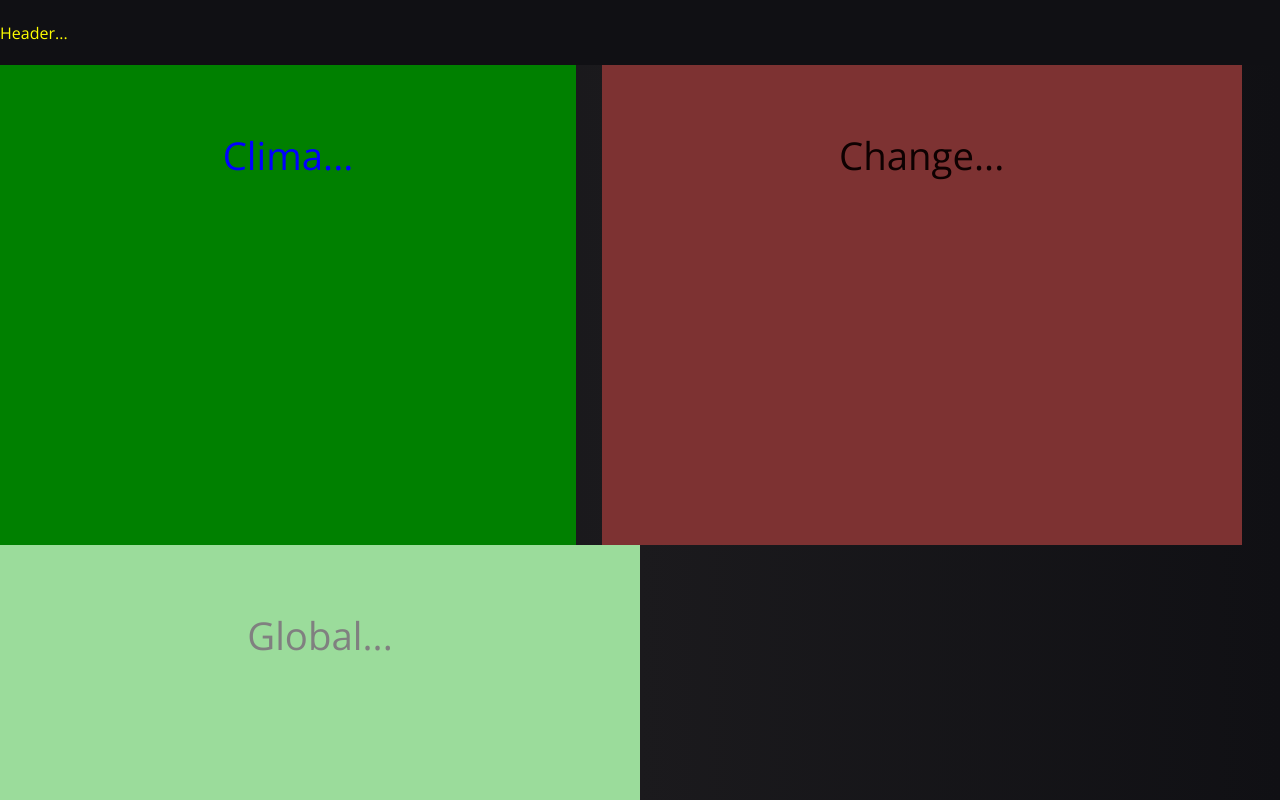
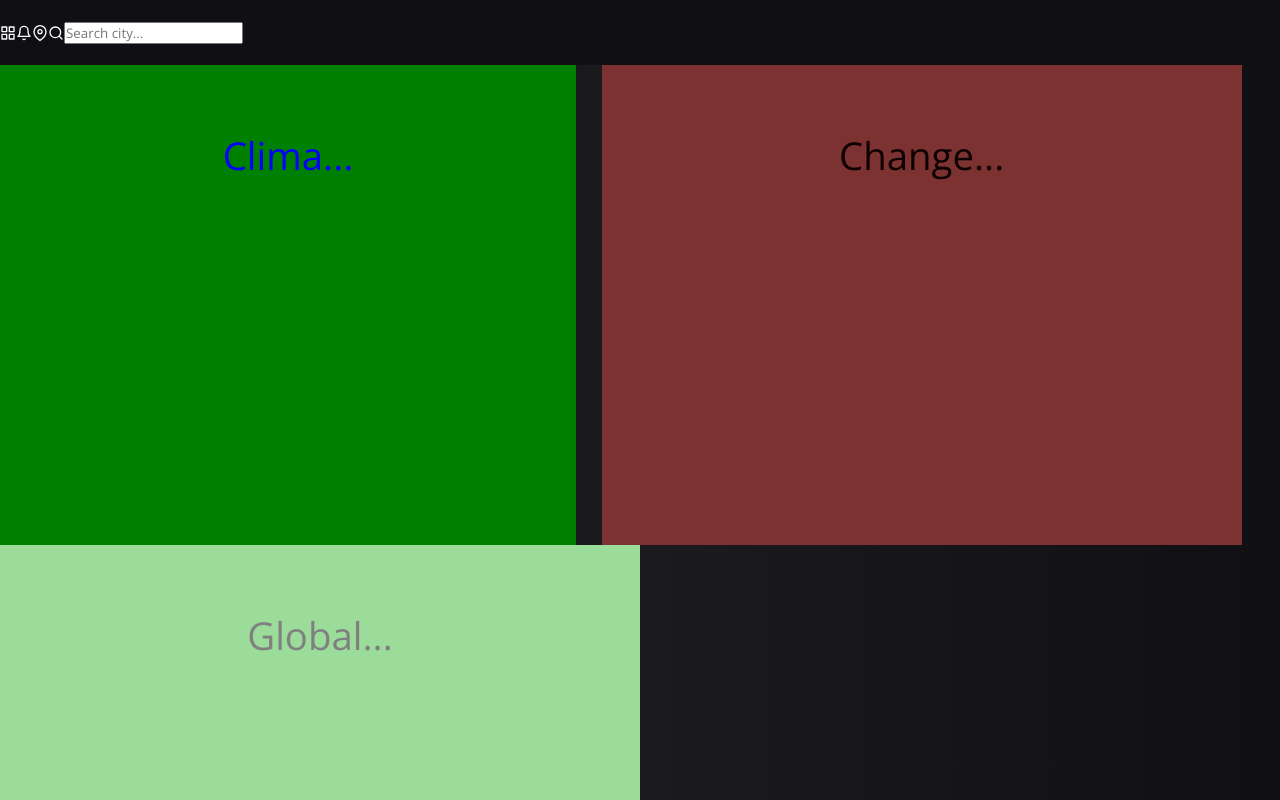
Before and after one commit to andersonDnz/Weather, a React (Vite) app: page / in a window 1280 px wide. Shown: the top 800 px of the page. Built offline with nearby package versions, Linux system fonts and the light colour scheme.

Commit message:
Criando icones

```diff
--- a/src/Container/index.jsx
+++ b/src/Container/index.jsx
@@ -1,4 +1,4 @@
-import Header from "../Pages/header";
+import Header from "../Pages/Header";
 import Clima from "../Pages/clima";
 
 import { Nav } from "./styles";
--- a/src/Pages/header/index.jsx
+++ b/src/Pages/header/index.jsx
@@ -1,13 +1,18 @@
 import React from "react";
 
-import {Wrapper} from "./styles";
+import { FiBell, FiGrid, FiMapPin, FiSearch } from "react-icons/fi";
+
+import { Wrapper } from "./styles";
+
 function Header() {
   return (
-
     <Wrapper>
-      <div>Header...</div>
+      <FiGrid />
+      <FiBell />
+      <FiMapPin />
+      <FiSearch/>
+      <input type="search"placeholder="Search city..." />
     </Wrapper>
-
   );
 }
 export default Header;
--- a/src/Pages/header/styles.jsx
+++ b/src/Pages/header/styles.jsx
@@ -5,5 +5,5 @@ export const Wrapper = styled.div`
   height: 65px;
   align-items: center;
   background-color: #101014;
-  color: yellow;
+  color: white;
 `;
```
Also changed, not shown: src/Container/styles.jsx (line endings or trailing spaces).
